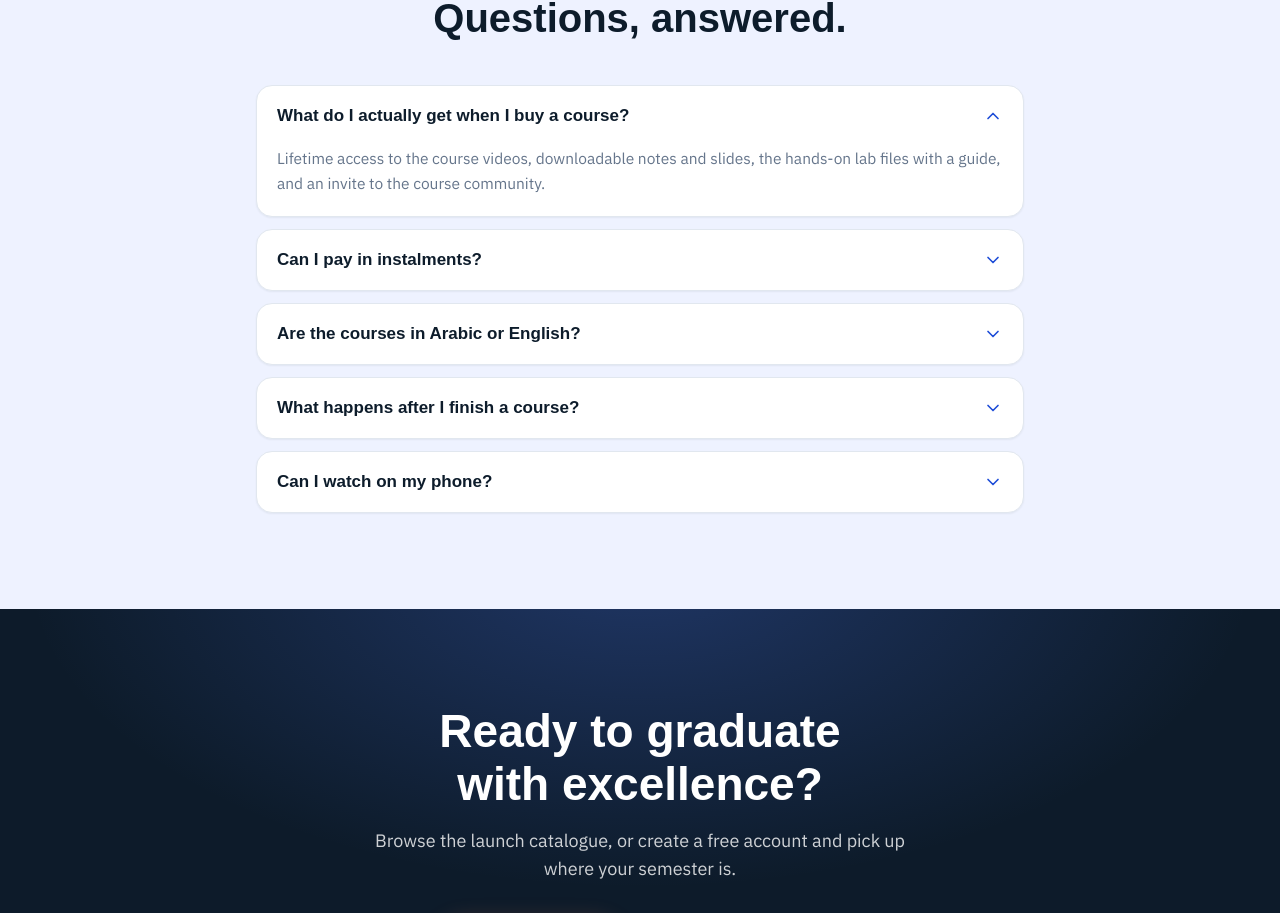
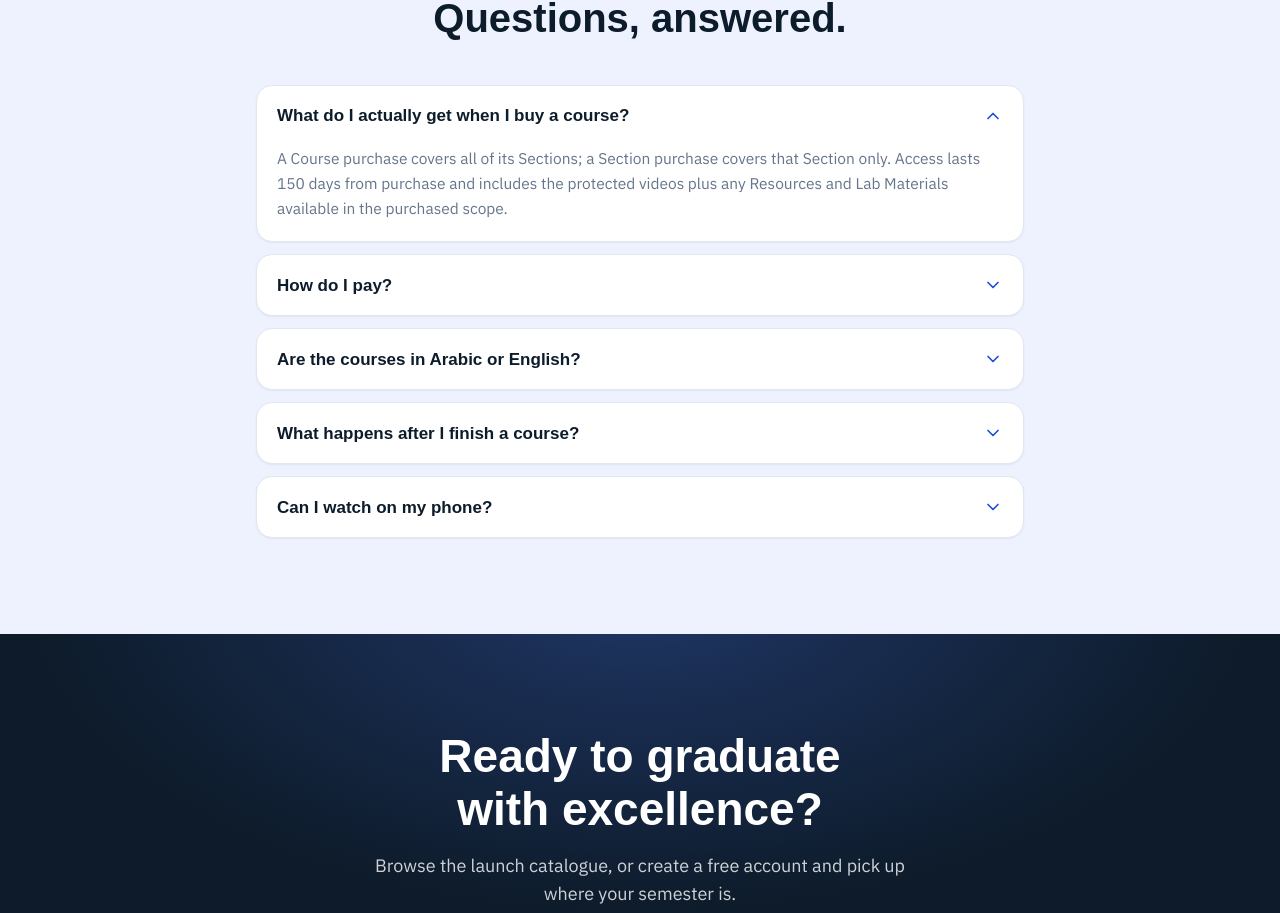
Before and after one commit to Owlah2025/gradex, a Next.js app in the folder frontend/: page / in a window 1280 px wide. Shown: the part 4120-5033 px from the top of the page. Built offline with nearby package versions, Linux system fonts and the light colour scheme; a web font is replaced by a local one.

Commit message:
docs: reconcile product experience

```diff
--- a/frontend/src/data/faq.ts
+++ b/frontend/src/data/faq.ts
@@ -8,19 +8,19 @@ export const faqItems: FaqItem[] = [
       ar: "ماذا أحصل فعلاً عند شراء المقرر؟",
     },
     answer: {
-      en: "Lifetime access to the course videos, downloadable notes and slides, the hands-on lab files with a guide, and an invite to the course community.",
-      ar: "وصول دائم لفيديوهات المقرر، وملخصات وشرائح قابلة للتنزيل، وملفات المعمل التطبيقي مع دليل، ودعوة لمجتمع المقرر.",
+      en: "A Course purchase covers all of its Sections; a Section purchase covers that Section only. Access lasts 150 days from purchase and includes the protected videos plus any Resources and Lab Materials available in the purchased scope.",
+      ar: "شراء المقرر يمنحك الوصول إلى جميع أقسامه، بينما شراء قسم يمنحك الوصول إلى ذلك القسم فقط. يستمر الوصول 150 يوماً من تاريخ الشراء ويشمل الفيديوهات المحمية وأي مصادر ومواد معملية متاحة ضمن ما اشتريته.",
     },
   },
   {
-    id: "instalments",
+    id: "payment",
     question: {
-      en: "Can I pay in instalments?",
-      ar: "أقدر أدفع على أقساط؟",
+      en: "How do I pay?",
+      ar: "كيف أدفع؟",
     },
     answer: {
-      en: "Single courses and chapters are available now, priced in KWD. Instalments are coming shortly after launch — you'll see the option at checkout when it's live.",
-      ar: "المقررات والفصول متاحة الآن بأسعار بالدينار. الأقساط قادمة بعد الإطلاق بفترة قصيرة — سيظهر الخيار عند الدفع فور توفره.",
+      en: "Course and Section prices are shown in KWD. Payment is completed on Tap's hosted checkout, so Gradex does not collect or store your card details.",
+      ar: "تظهر أسعار المقررات والأقسام بالدينار الكويتي. يتم الدفع عبر صفحة الدفع المستضافة من Tap، لذلك لا تجمع Gradex بيانات بطاقتك ولا تخزنها.",
     },
   },
   {
@@ -30,8 +30,8 @@ export const faqItems: FaqItem[] = [
       ar: "المقررات بالعربي أو الإنجليزي؟",
     },
     answer: {
-      en: "The platform is fully bilingual. Instruction is in Arabic and English; code and course codes stay in English so what you learn matches the industry.",
-      ar: "المنصة ثنائية اللغة بالكامل. الشرح بالعربية والإنجليزية؛ والكود ورموز المقررات تبقى بالإنجليزية ليطابق ما تتعلمه سوق العمل.",
+      en: "The Gradex interface is available in Arabic and English. Each Course keeps the language chosen by its Instructor, which is shown on the Course details; Gradex does not automatically translate Course content.",
+      ar: "واجهة Gradex متاحة بالعربية والإنجليزية. يحتفظ كل مقرر باللغة التي اختارها المدرّس وتظهر هذه اللغة في تفاصيل المقرر؛ ولا تترجم Gradex محتوى المقرر تلقائياً.",
     },
   },
   {
@@ -41,8 +41,8 @@ export const faqItems: FaqItem[] = [
       ar: "ماذا يحدث بعد إنهاء المقرر؟",
     },
     answer: {
-      en: "Access doesn't expire and the community stays open. Come back to the labs and notes whenever a topic comes up again in your degree.",
-      ar: "الوصول لا ينتهي والمجتمع يبقى مفتوحاً. ارجع للمعامل والملخصات كلما تكرر الموضوع في دراستك.",
+      en: "Your Course or Section access remains active through the end of day 150 in Kuwait time. Your learning progress remains recorded after access expires, and you can purchase access again through the normal checkout.",
+      ar: "يبقى وصولك إلى المقرر أو القسم فعالاً حتى نهاية اليوم 150 بتوقيت الكويت. يظل تقدمك الدراسي محفوظاً بعد انتهاء الوصول، ويمكنك شراء الوصول مجدداً عبر الدفع المعتاد.",
     },
   },
   {
```
Also changed, not shown: 14 other files (tests, documents, lock files or other folders).
